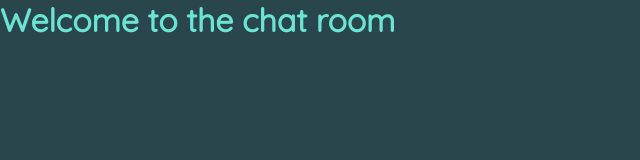
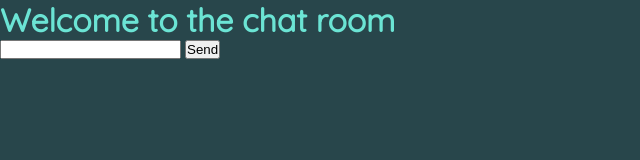
Before and after one commit to caciuleanuciprian/login-chat, a plain HTML site: page home.html in a window 1280 px wide. Shown: the whole page, without its empty margins (0-640 px from the left). Drawn offline with Linux system fonts and the light colour scheme.

Commit message:
Update home.html

```diff
--- a/home.html
+++ b/home.html
@@ -10,5 +10,11 @@
 
     <h1>Welcome to the chat room</h1>
 
+    <div id="message-container"></div>
+    <form id="send-container">
+        <input type="text" id="message-input">
+        <button type="submit" id="send-button">Send</button>
+    </form>
+
 </body>
 </html>
```
